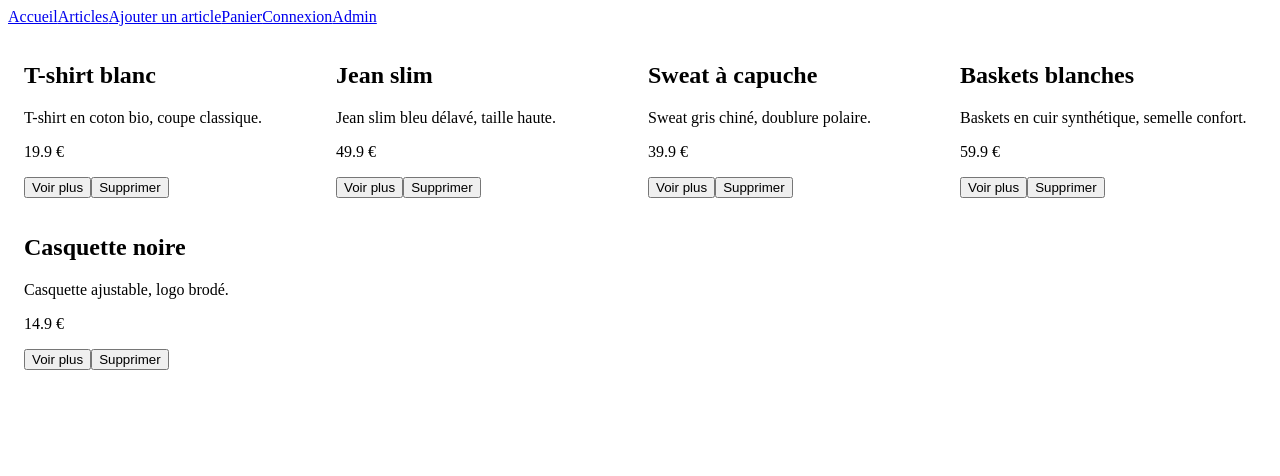
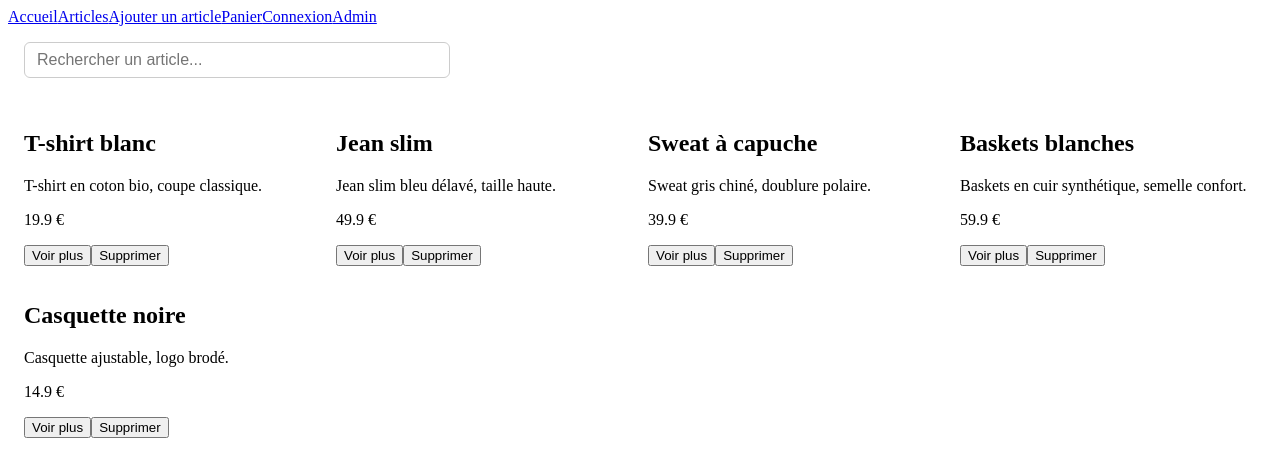
Before and after one commit to Lykomonix/TP1_HARTZ, a Vue app: page /articles in a window 1280 px wide. Shown: the top 476 px of the page. Built offline with nearby package versions, Linux system fonts and the light colour scheme.

Commit message:
feat: search barre

```diff
--- /dev/null
+++ b/src/components/BarreRecherche.vue
@@ -0,0 +1,42 @@
+<script setup>
+import { ref } from 'vue'
+
+const emit = defineEmits(['search'])
+
+const query = ref('')
+
+function handleInput() {
+  emit('search', query.value)
+}
+</script>
+
+<template>
+  <div class="barre-recherche">
+    <input
+      type="text"
+      v-model="query"
+      @input="handleInput"
+      placeholder="Rechercher un article..."
+    />
+  </div>
+</template>
+
+<style scoped>
+.barre-recherche {
+  padding: 1rem;
+}
+
+.barre-recherche input {
+  width: 100%;
+  max-width: 400px;
+  padding: 0.5rem 0.75rem;
+  border: 1px solid #ccc;
+  border-radius: 6px;
+  font-size: 1rem;
+}
+
+.barre-recherche input:focus {
+  outline: none;
+  border-color: #42b883;
+}
+</style>
--- a/src/components/ListeArticles.vue
+++ b/src/components/ListeArticles.vue
@@ -1,23 +1,14 @@
 <script setup>
-import { ref, onMounted } from 'vue'
 import ArticleItem from './ArticleItem.vue'
-import articleService from '../services/articleService.js'
 
-const items = ref([])
-
-function loadItems() {
-  items.value = articleService.getAll()
-}
-
-function handleDelete(id) {
-  articleService.remove(id)
-  loadItems()
-}
-
-onMounted(() => {
-  loadItems()
+defineProps({
+  items: {
+    type: Array,
+    required: true
+  }
 })
 
+defineEmits(['delete'])
 </script>
 
 <template>
@@ -29,7 +20,7 @@ onMounted(() => {
       :name="item.name"
       :description="item.description"
       :price="item.price"
-      @delete="handleDelete"
+      @delete="$emit('delete', $event)"
     />
   </div>
 </template>
--- a/src/views/Items.vue
+++ b/src/views/Items.vue
@@ -1,7 +1,37 @@
 <script setup>
-import ListeArticles from '../components/ListeArticles.vue';
+import { ref, computed, onMounted } from 'vue'
+import ListeArticles from '../components/ListeArticles.vue'
+import articleService from '../services/articleService.js'
+import BarreRecherche from '../components/BarreRecherche.vue'
 
+const items = ref([])
+const searchQuery = ref('')
+
+function loadItems() {
+  items.value = articleService.getAll()
+}
+
+function handleDelete(id) {
+  articleService.remove(id)
+  loadItems()
+}
+
+function handleSearch(query) {
+  searchQuery.value = query
+}
+
+const filteredItems = computed(() =>
+  items.value.filter(item =>
+    item.name.toLowerCase().includes(searchQuery.value.toLowerCase())
+  )
+)
+
+onMounted(() => {
+  loadItems()
+})
 </script>
+
 <template>
-    <ListeArticles/>
+  <BarreRecherche @search="handleSearch" />
+  <ListeArticles :items="filteredItems" @delete="handleDelete" />
 </template>
```
